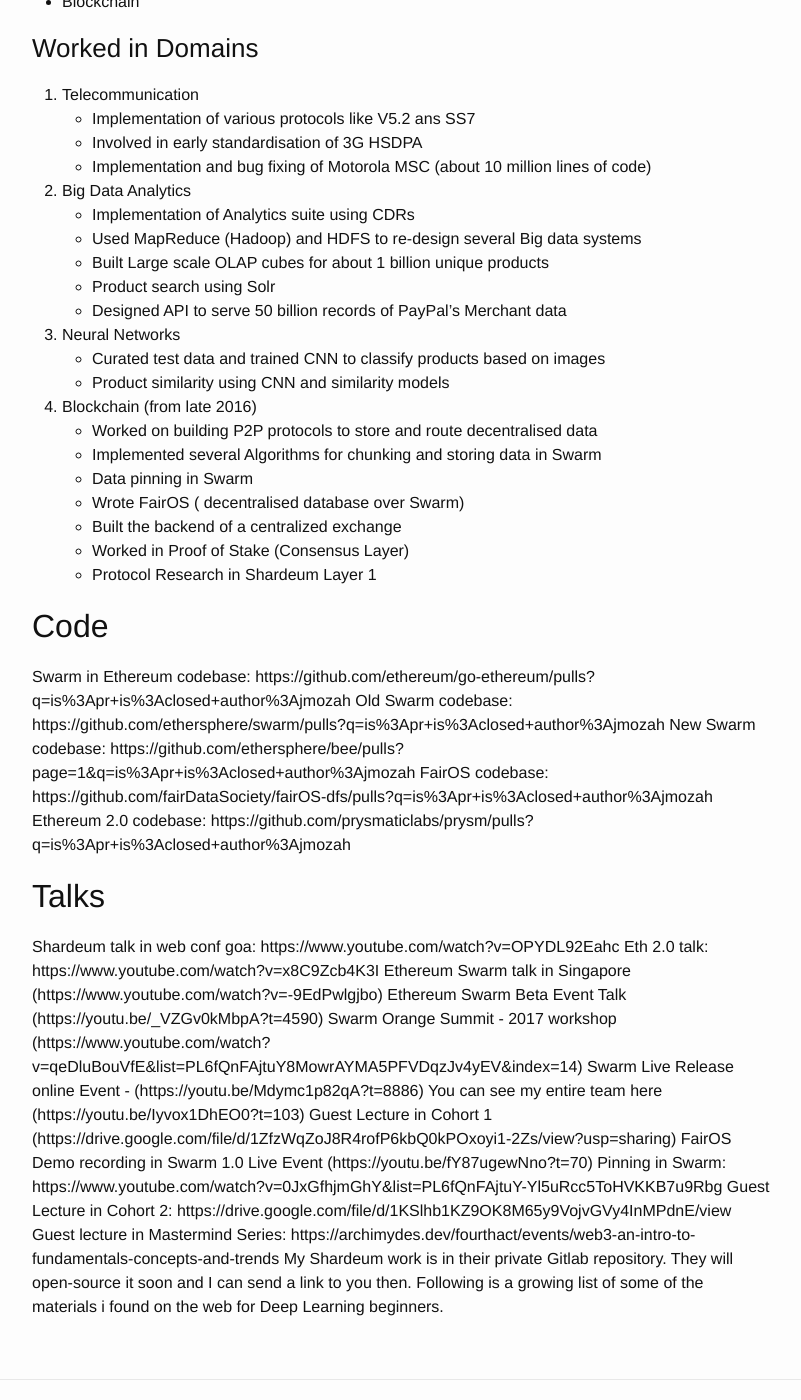
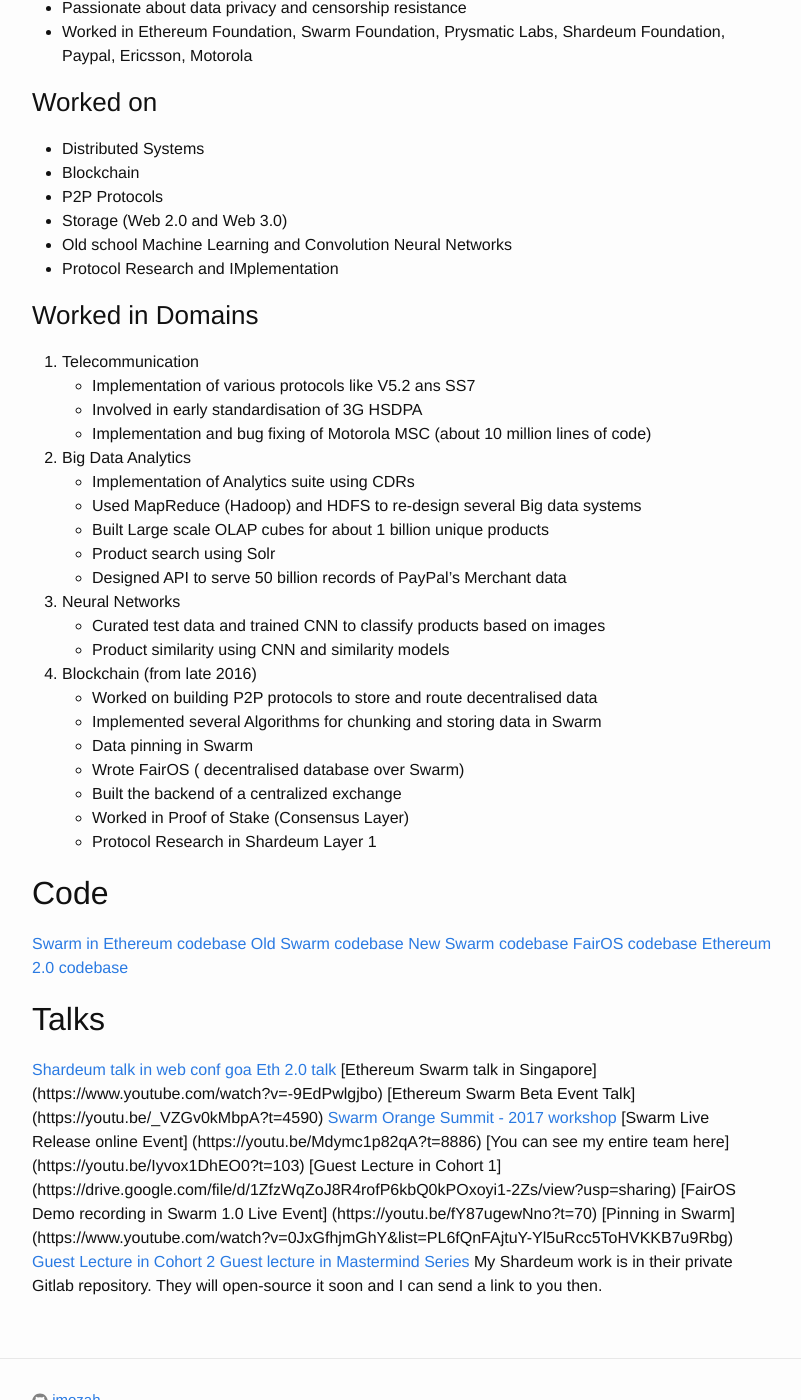
Before and after one commit to jmozah/jmozah.github.io, a Jekyll site: the page built from about.md, in a window 1280 px wide and 1400 px high, scrolled down 270 px. Shown: the whole window, without its empty margins (238-1039 px from the left). Built offline with Jekyll 4.4.1, drawn with Linux system fonts in a browser that asks for light colours; some of the changed text lies outside the part shown.

Commit message:
Added links

```diff
--- a/about.md
+++ b/about.md
@@ -1,14 +1,24 @@
 ---
 layout: page
-title: About Me
+title: Zahoor Mohamed (jmozah)
 permalink: /links/
 ---
 
+### Introduction
+
+- Approximately 25 years of experience
+- Worked in Telecommunication, Big Data processing, Neural Networks and Blockchain
+- Passionate about data privacy and censorship resistance
+- Worked in Ethereum Foundation, Swarm Foundation, Prysmatic Labs, Shardeum Foundation, Paypal, Ericsson, Motorola
+
+### Worked on
+
 - Distributed Systems
+- Blockchain
+- P2P Protocols
+- Storage (Web 2.0 and Web 3.0)
 - Old school Machine Learning and Convolution Neural Networks
-- Storage (Web 2.0 and Web 3.0)
-- P2P Protocols
-- Blockchain
+- Protocol Research and IMplementation
 
 
 
@@ -43,25 +53,24 @@ permalink: /links/
 
 ## Code
 
-Swarm in Ethereum codebase: https://github.com/ethereum/go-ethereum/pulls?q=is%3Apr+is%3Aclosed+author%3Ajmozah
-Old Swarm codebase: https://github.com/ethersphere/swarm/pulls?q=is%3Apr+is%3Aclosed+author%3Ajmozah
-New Swarm codebase: https://github.com/ethersphere/bee/pulls?page=1&q=is%3Apr+is%3Aclosed+author%3Ajmozah
-FairOS codebase: https://github.com/fairDataSociety/fairOS-dfs/pulls?q=is%3Apr+is%3Aclosed+author%3Ajmozah
-Ethereum 2.0 codebase: https://github.com/prysmaticlabs/prysm/pulls?q=is%3Apr+is%3Aclosed+author%3Ajmozah
+[Swarm in Ethereum codebase](https://github.com/ethereum/go-ethereum/pulls?q=is%3Apr+is%3Aclosed+author%3Ajmozah)
+[Old Swarm codebase](https://github.com/ethersphere/swarm/pulls?q=is%3Apr+is%3Aclosed+author%3Ajmozah)
+[New Swarm codebase]( https://github.com/ethersphere/bee/pulls?page=1&q=is%3Apr+is%3Aclosed+author%3Ajmozah)
+[FairOS codebase]( https://github.com/fairDataSociety/fairOS-dfs/pulls?q=is%3Apr+is%3Aclosed+author%3Ajmozah)
+[Ethereum 2.0 codebase](https://github.com/prysmaticlabs/prysm/pulls?q=is%3Apr+is%3Aclosed+author%3Ajmozah)
 
 ## Talks
 
-Shardeum talk in web conf goa: https://www.youtube.com/watch?v=OPYDL92Eahc
-Eth 2.0 talk: https://www.youtube.com/watch?v=x8C9Zcb4K3I
-Ethereum Swarm talk in Singapore (https://www.youtube.com/watch?v=-9EdPwlgjbo)
-Ethereum Swarm Beta Event Talk (https://youtu.be/_VZGv0kMbpA?t=4590)
-Swarm Orange Summit - 2017 workshop (https://www.youtube.com/watch?v=qeDluBouVfE&list=PL6fQnFAjtuY8MowrAYMA5PFVDqzJv4yEV&index=14)
-Swarm Live Release online Event - (https://youtu.be/Mdymc1p82qA?t=8886)
-You can see my entire team here (https://youtu.be/Iyvox1DhEO0?t=103)
-Guest Lecture in Cohort 1 (https://drive.google.com/file/d/1ZfzWqZoJ8R4rofP6kbQ0kPOxoyi1-2Zs/view?usp=sharing)
-FairOS Demo recording in Swarm 1.0 Live Event (https://youtu.be/fY87ugewNno?t=70)
-Pinning in Swarm: https://www.youtube.com/watch?v=0JxGfhjmGhY&list=PL6fQnFAjtuY-Yl5uRcc5ToHVKKB7u9Rbg
-Guest Lecture in Cohort 2: https://drive.google.com/file/d/1KSlhb1KZ9OK8M65y9VojvGVy4InMPdnE/view
-Guest lecture in Mastermind Series: https://archimydes.dev/fourthact/events/web3-an-intro-to-fundamentals-concepts-and-trends
+[Shardeum talk in web conf goa](https://www.youtube.com/watch?v=OPYDL92Eahc)
+[Eth 2.0 talk](https://www.youtube.com/watch?v=x8C9Zcb4K3I)
+[Ethereum Swarm talk in Singapore] (https://www.youtube.com/watch?v=-9EdPwlgjbo)
+[Ethereum Swarm Beta Event Talk] (https://youtu.be/_VZGv0kMbpA?t=4590)
+[Swarm Orange Summit - 2017 workshop](https://www.youtube.com/watch?v=qeDluBouVfE&list=PL6fQnFAjtuY8MowrAYMA5PFVDqzJv4yEV&index=14)
+[Swarm Live Release online Event] (https://youtu.be/Mdymc1p82qA?t=8886)
+[You can see my entire team here] (https://youtu.be/Iyvox1DhEO0?t=103)
+[Guest Lecture in Cohort 1] (https://drive.google.com/file/d/1ZfzWqZoJ8R4rofP6kbQ0kPOxoyi1-2Zs/view?usp=sharing)
+[FairOS Demo recording in Swarm 1.0 Live Event] (https://youtu.be/fY87ugewNno?t=70)
+[Pinning in Swarm] (https://www.youtube.com/watch?v=0JxGfhjmGhY&list=PL6fQnFAjtuY-Yl5uRcc5ToHVKKB7u9Rbg)
+[Guest Lecture in Cohort 2]( https://drive.google.com/file/d/1KSlhb1KZ9OK8M65y9VojvGVy4InMPdnE/view)
+[Guest lecture in Mastermind Series](https://archimydes.dev/fourthact/events/web3-an-intro-to-fundamentals-concepts-and-trends)
 My Shardeum work is in their private Gitlab repository. They will open-source it soon and I can send a link to you then.
-Following is a growing list of some of the materials i found on the web for Deep Learning beginners.
```
